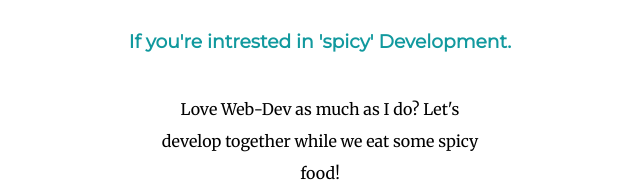
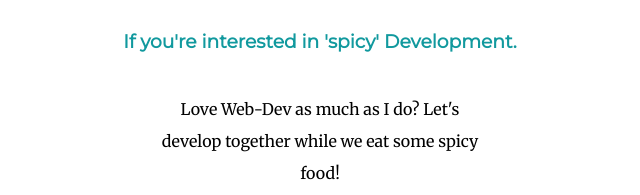
Before and after one commit to DhairyaShah5/CV_CSS_Second_Attempt, a plain HTML site: page index.html in a window 1280 px wide. Shown: the part 2188-2383 px from the top of the page, 320-960 px from the left. Drawn offline with Linux system fonts and the light colour scheme.

Commit message:
Updated index.html
Spelling mistakes are corrected

```diff
--- a/index.html
+++ b/index.html
@@ -44,7 +44,7 @@
     <hr>
     <div class="contact-me">
       <h2>Get In Touch</h2>
-      <h3>If you're intrested in 'spicy' Development.</h3>
+      <h3>If you're interested in 'spicy' Development.</h3>
       <p class = "last-line">Love Web-Dev as much as I do? Let's develop together while we eat some spicy food!</p>
       <a class="btn" href="mailto:dhairya5903.ds@gmail.com">CONTACT ME</a>
     </div>
```
